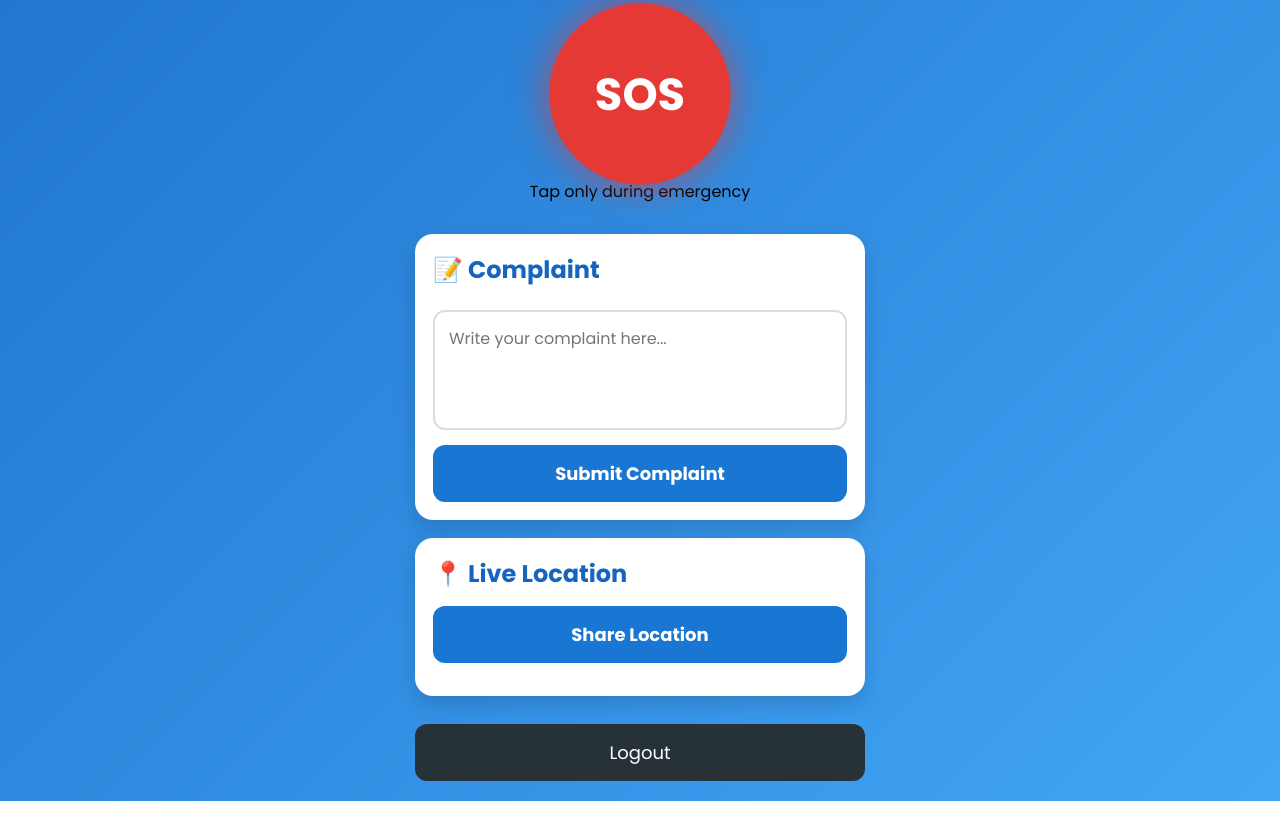
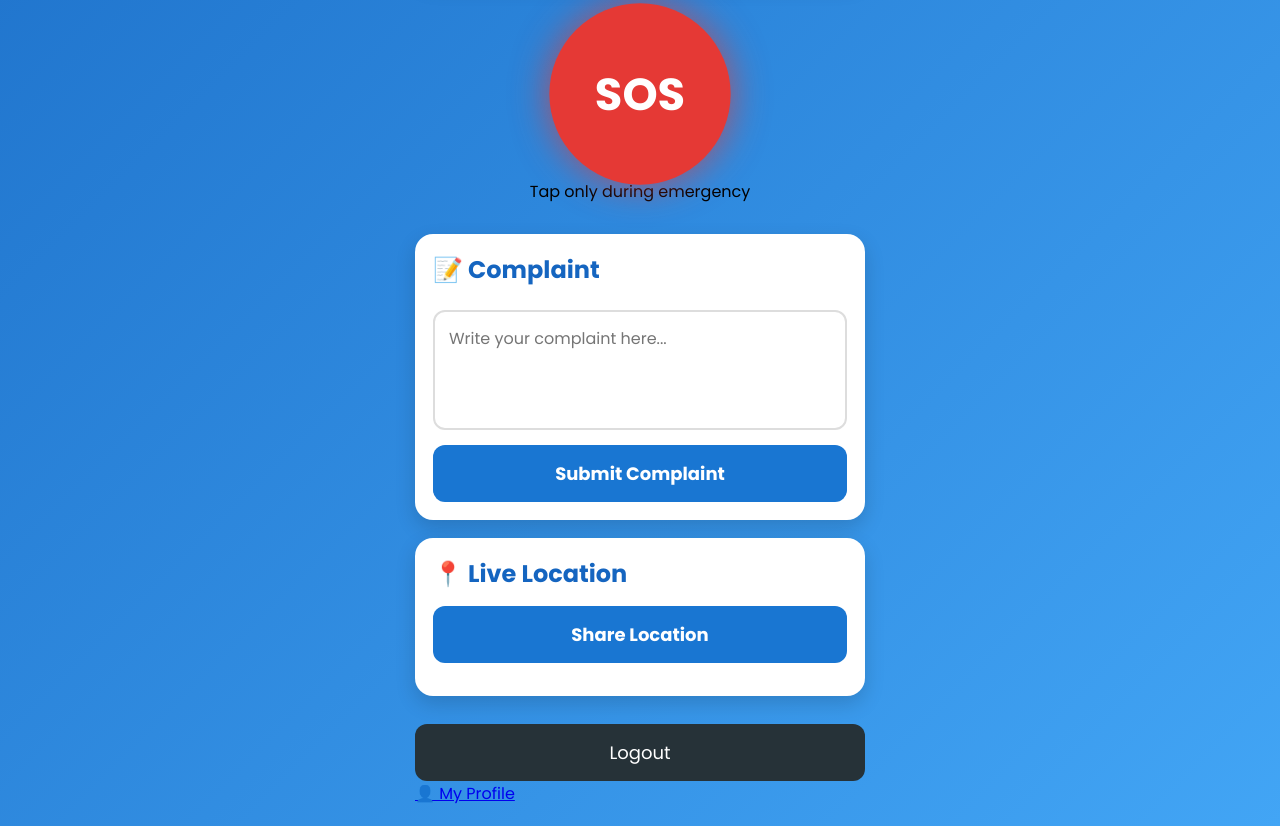
Before and after one commit to maddeshiyashushil01-beep/STUDENT-SAFETY-SYSTEM-, a plain HTML site: page sos.html in a window 1280 px wide. Shown: the part 778-1604 px from the top of the page. Before the commit the page ends 1579 px from the top, so only its background shows below. Drawn offline with Linux system fonts and the light colour scheme; no server answers.

Commit message:
Update sos.html

```diff
--- a/sos.html
+++ b/sos.html
@@ -153,6 +153,9 @@ onclick="logout()">
 Logout
 
 </button>
+<a href="profile.html" class="profile-btn">
+    👤 My Profile
+</a>
 
 </div>
 
```
